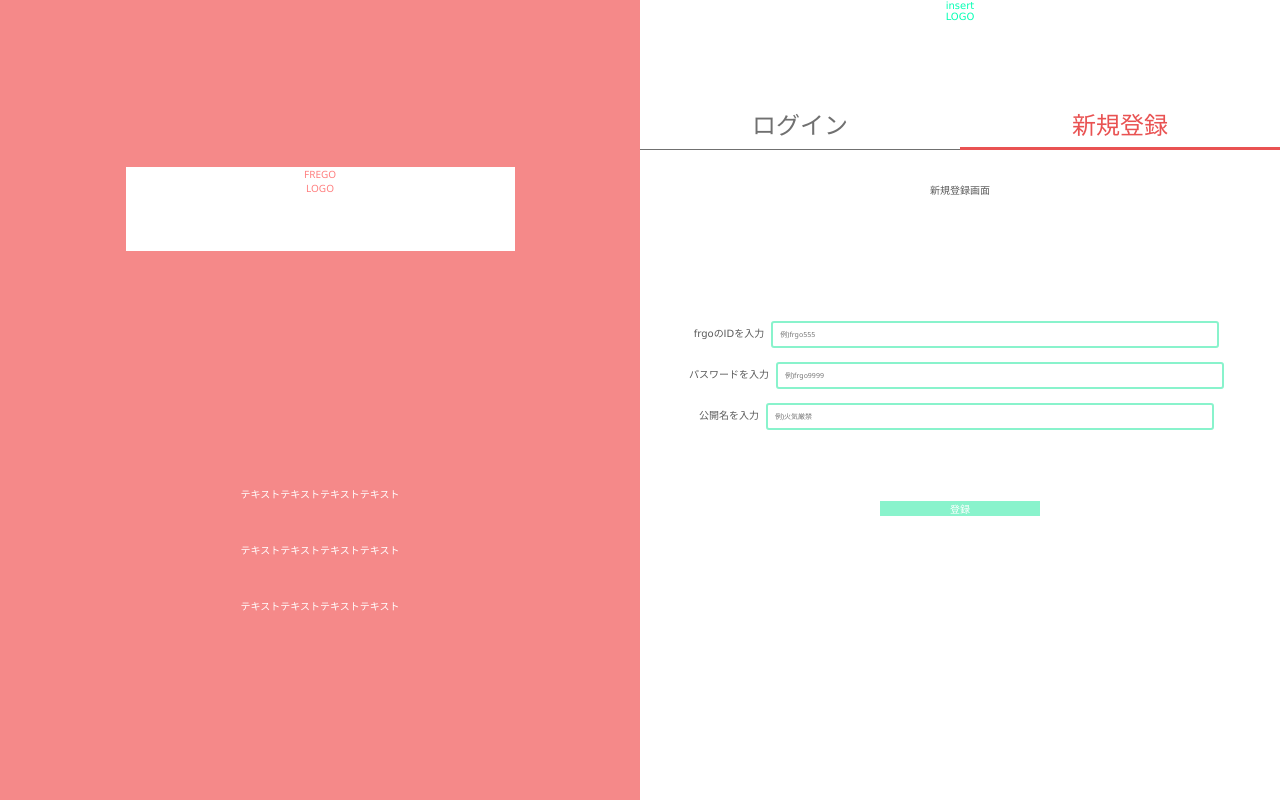
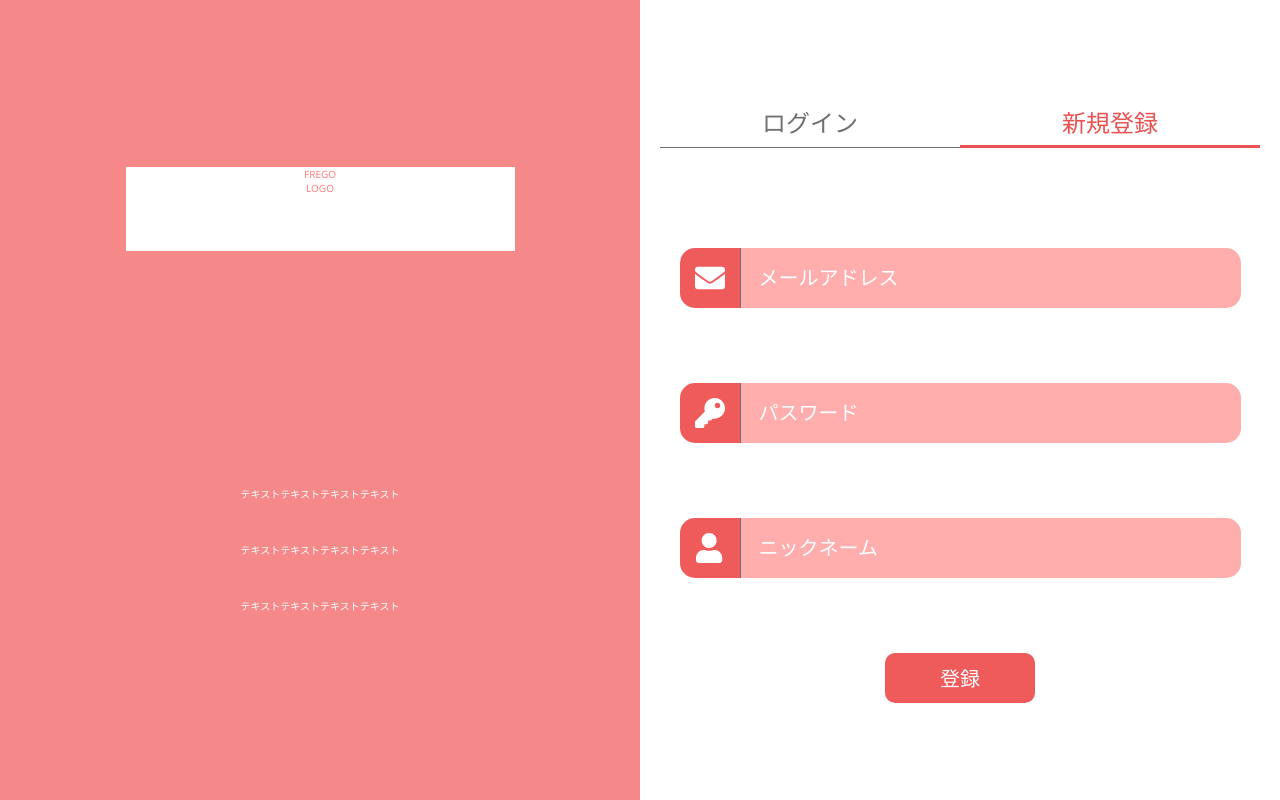
Before and after one commit to ms2019iwb/frontend, a React (Create React App) app: page /signup in a window 1280 px wide. Built offline with nearby package versions, Linux system fonts and the light colour scheme.

Commit message:
feat:signup_refactor

```diff
--- a/src/containers/Account/Signup.js
+++ b/src/containers/Account/Signup.js
@@ -2,6 +2,8 @@ import React, { Component } from 'react';
 import styled from 'styled-components';
 import Top from './components/Top';
 import TabList from './components/TabList';
+import { FontAwesomeIcon } from '@fortawesome/react-fontawesome'
+import { faEnvelope, faKey, faUser } from '@fortawesome/free-solid-svg-icons'
 
 class Signup extends Component {
   state = {
@@ -25,25 +27,28 @@ class Signup extends Component {
       <Root>
         <Top />
         <Form>
-          <Logo>
-            insert<br/>LOGO
-          </Logo>
+          <Nav>
             <TabList />
-          <Title>
-            新規登録画面
-          </Title>
+          </Nav>
           <Box>
-            frgoのIDを入力<Input type="text" placeholder="例)frgo555" value={this.state.data.id} onChange={this.txtChange} name="id" ></Input>
+            <IconWarp>
+              <FontAwesomeIcon icon={faEnvelope} />
+            </IconWarp>
+            <Input type="text" placeholder="メールアドレス" value={this.state.data.id} onChange={this.txtChange} name="id" ></Input>
           </Box>
           <Box>
-            パスワードを入力<Input type="password" placeholder="例)frgo9999" value={this.state.data.pass} onChange={this.txtChange} name="pass" ></Input>
+            <IconWarp>
+              <FontAwesomeIcon icon={faKey} />
+            </IconWarp>
+            <Input type="password" placeholder="パスワード" value={this.state.data.pass} onChange={this.txtChange} name="pass" ></Input>
           </Box>
           <Box>
-          公開名を入力<Input type="text" placeholder="例)火気厳禁" value={this.state.data.name} onChange={this.txtChange} name="name" ></Input>
+            <IconWarp>
+              <FontAwesomeIcon icon={faUser} />
+            </IconWarp>
+            <Input type="text" placeholder="ニックネーム" value={this.state.data.name} onChange={this.txtChange} name="name" ></Input>
           </Box>
-          <Box>
-          <A>登録</A>
-          </Box>
+          <Button href="" onClick={this._onClickHandler}>登録</Button>
         </Form>
       </Root>
     );
@@ -57,58 +62,71 @@ const Root = styled.div`
       margin: 0;
       width:100%;
       height: 100vh;
-  text-align:center;
+      text-align: center;
       color: #b9b9b9;
   `
 
   const Form = styled.form`
+    display: flex;
+    flex-direction: column;
     width:50%;
+    justify-content: center;
+    align-items: center;
   `
 
-const Logo = styled.h1`
-  font-family:Verdana, Geneva, Tahoma, sans-serif;
-  color: #00ffb3;
-  height: 100px;
-`
-
-const Title = styled.p`
-  font-family:Verdana, Geneva, Tahoma, sans-serif;
-  color: #5b5b5b;
-  height: 100px;
-  margin:5% 0;
+  const Nav = styled.nav`
+    width: 60rem;
+    font-size:2.4rem;
+    margin-bottom:100px;
   `
 
   const Box = styled.p`
-  font-family:Verdana, Geneva, Tahoma, sans-serif;
-  color: #5b5b5b;
-  width: 100%;
+    display: flex;
+    height: 6rem;
+    margin-bottom:75px;
+
+    & > svg {
+      background-color:#EF5A5A;
+      font-size:80px;
+    }
 `
 
-const A = styled.p`
-  font-family:Verdana, Geneva, Tahoma, sans-serif;
-  text-align:center;
-  width:25%;
-  margin: 10% auto;
-  color: #ffffff;
-  background-color:#89f3cc;
-  text-decoration: none;
+const IconWarp = styled.div`
+  display: -webkit-inline-flex;
+  display: inline-flex;
+  justify-content: center;
+  background-color: #EF5A5A;
+  width:6rem;
+  height: 6rem;
+  padding:1.5rem 3rem;
+  font-size:3rem;
+  color: #fff;
+  box-shadow: 0px -1px -1px 0px rgba(0,0,0,0.4);
+  border-radius: 15px 0 0 15px;
+  border-right:1px #707070 solid;
 `
 
-const Input = styled.input.attrs({
-  // we can define static props
-  type: "password",
-  // or we can define dynamic ones
-  margin: props => props.size || "1em",
-  padding: props => props.size || "1em"
-})`
-  color: #89f3cc;
-  width:70%;
-  font-size: 70%;
-  border: 2px solid #89f3cc;
-  border-radius: 3px;
+const Button = styled.a`
+    background-color: #EF5A5A;
+    color: #ffffff;
+    border-radius: 10px;
+    font-size: 2rem;
+    flex-wrap: wrap;
+    width: 150px;
+    height:50px;
+    padding-top:10px;
+`
 
-
-  /* here we use the dynamically computed props */
-  margin: ${props => props.margin};
-  padding: ${props => props.padding};
+const Input = styled.input`
+  color: #fff;
+  width: 50rem;
+  height:6rem;
+  font-size: 2rem;
+  padding: 0 1.6rem;
+  border: 2px solid #FFADAD;
+  border-radius: 0px 1.5rem 1.5rem 0px;
+  background-color:#FFADAD;
+  &::-webkit-input-placeholder{
+    color: #ffffff;
+  }
 `;
```
Lines whose indentation alone changed are shown as unchanged.
